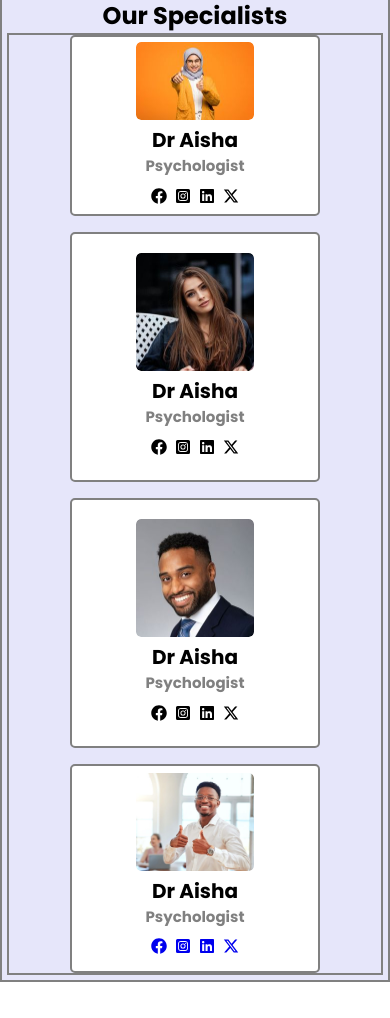
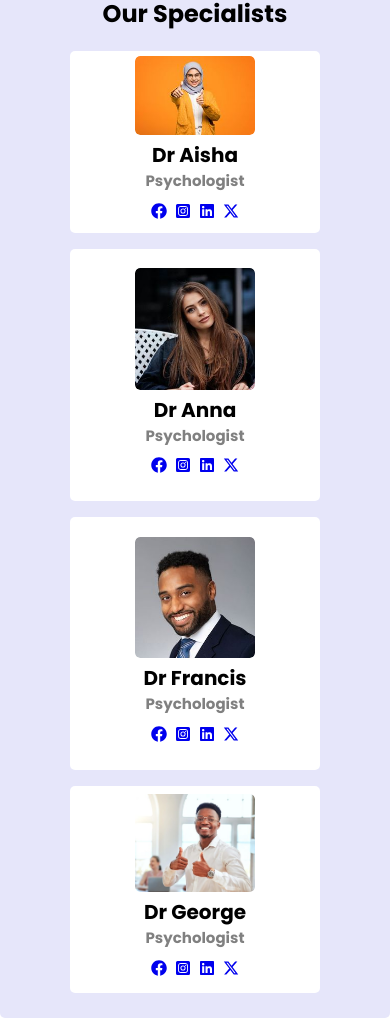
Before and after one commit to njugus/G-Counselling-Services, a React (Vite) app in the folder client/: page / in a window 390 px wide. Shown: the part 1448-2466 px from the top of the page. Before the commit the page ends 2430 px from the top, so only its background shows below. Built offline with nearby package versions, Linux system fonts and the light colour scheme.

Commit message:
adds responsiveness to the Top specialists section

```diff
--- a/client/src/Page/Home/Specialist.jsx
+++ b/client/src/Page/Home/Specialist.jsx
@@ -24,10 +24,10 @@
                         <h2 className="name-occupation">Psychologist</h2>
                     </div>
                     <div className="specialist-media-handles">
-                        <FaFacebook/>
-                        <FaInstagramSquare/>
-                        <FaLinkedin/>
-                        <FaXTwitter/>
+                        <a href='https://www.facebook.com' target='_blank'><FaFacebook/></a>
+                        <a href="https://www.instagram.com" target="_blank" ><FaInstagramSquare/></a>
+                        <a href="https://www.linkedin.com" target="_blank" ><FaLinkedin/></a>
+                        <a href="https://www.twitter.com" target="_blank" ><FaXTwitter/></a>
                     </div>
                 </div>
                 <div className="specialist-card">
@@ -35,14 +35,14 @@
                         <img src={specTwo} className="specialist-img"/>
                     </div>
                     <div className="specialist-title">
-                        <h2 className="name-item">Dr Aisha</h2>
+                        <h2 className="name-item">Dr Anna</h2>
                         <h2 className="name-occupation">Psychologist</h2>
                     </div>
                     <div className="specialist-media-handles">
-                        <FaFacebook/>
-                        <FaInstagramSquare/>
-                        <FaLinkedin/>
-                        <FaXTwitter/>
+                        <a href='https://www.facebook.com' target='_blank'><FaFacebook/></a>
+                        <a href="https://www.instagram.com" target="_blank" ><FaInstagramSquare/></a>
+                        <a href="https://www.linkedin.com" target="_blank" ><FaLinkedin/></a>
+                        <a href="https://www.twitter.com" target="_blank" ><FaXTwitter/></a>
                     </div>
                 </div>
                 <div className="specialist-card">
@@ -50,14 +50,14 @@
                         <img src={specThree} className="specialist-img"/>
                     </div>
                     <div className="specialist-title">
-                        <h2 className="name-item">Dr Aisha</h2>
+                        <h2 className="name-item">Dr Francis</h2>
                         <h2 className="name-occupation">Psychologist</h2>
                     </div>
                     <div className="specialist-media-handles">
-                        <FaFacebook/>
-                        <FaInstagramSquare/>
-                        <FaLinkedin/>
-                        <FaXTwitter/>
+                        <a href='https://www.facebook.com' target='_blank'><FaFacebook/></a>
+                        <a href="https://www.instagram.com" target="_blank" ><FaInstagramSquare/></a>
+                        <a href="https://www.linkedin.com" target="_blank" ><FaLinkedin/></a>
+                        <a href="https://www.twitter.com" target="_blank" ><FaXTwitter/></a>
                     </div>
                 </div>
                 <div className="specialist-card">
@@ -65,7 +65,7 @@
                         <img src={specFour} className="specialist-img"/>
                     </div>
                     <div className="specialist-title">
-                        <h2 className="name-item">Dr Aisha</h2>
+                        <h2 className="name-item">Dr George</h2>
                         <h2 className="name-occupation">Psychologist</h2>
                     </div>
                     <div className="specialist-media-handles">
--- a/client/src/Page/Home/Specialists.css
+++ b/client/src/Page/Home/Specialists.css
@@ -1,25 +1,26 @@
 .specialist-section{
-    border: 2px solid gray;
+    /* border: 2px solid gray; */
     padding: 5px;
     margin-top: 1em;
     background-color: lavender;
+    border-radius: 5px;
 }
 .specialist-heading{
     text-align: center;
     font-family: var(--primary-font);
 }
 .specialist-wrapper{
-    border: 2px solid gray;
-    /* background-color: white; */
+    /* border: 2px solid gray; */
     display: flex;
     flex-direction: row;
     flex-wrap: wrap;
     justify-content: center;
     gap: 1em;
+    padding: 20px;
 
 }
 .specialist-card{
-    border: 2px solid gray;
+    /* border: 2px solid gray; */
     width: 100%;
     box-sizing: border-box;
     max-width: 250px;
```
